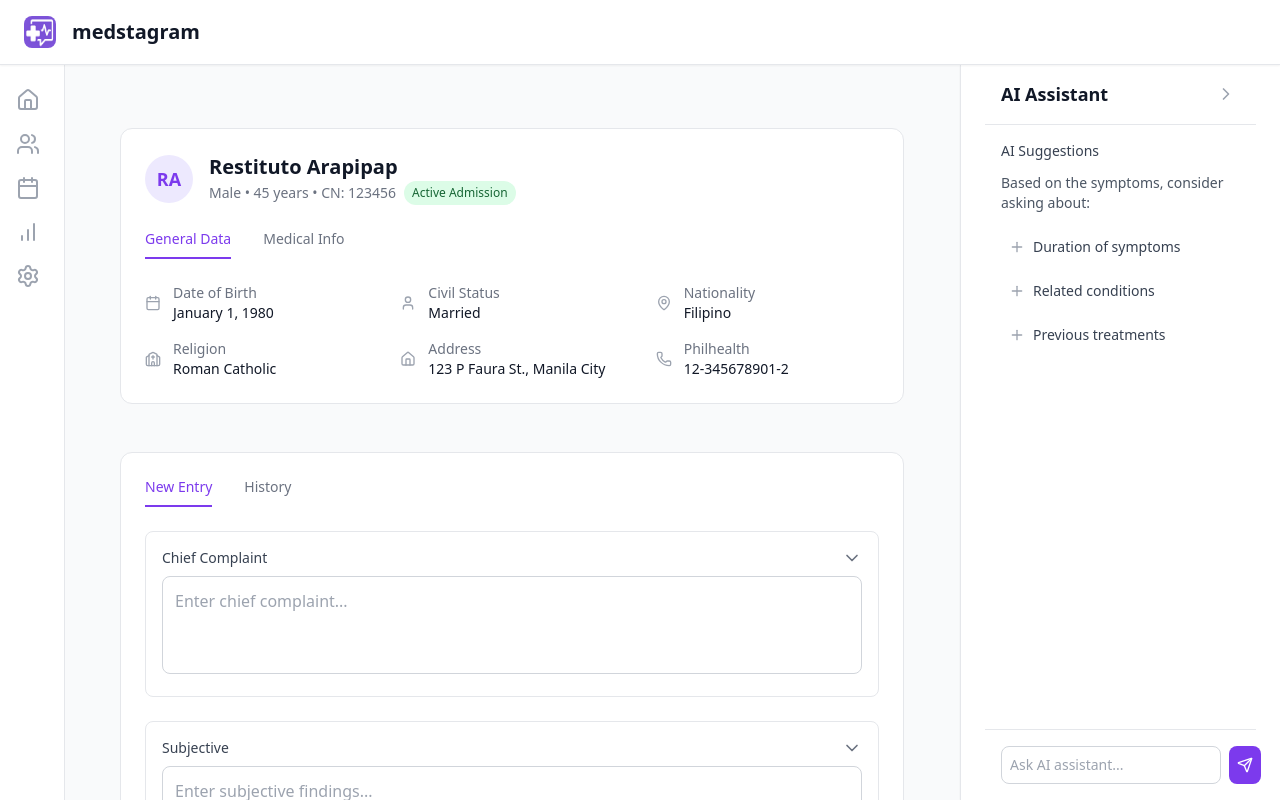
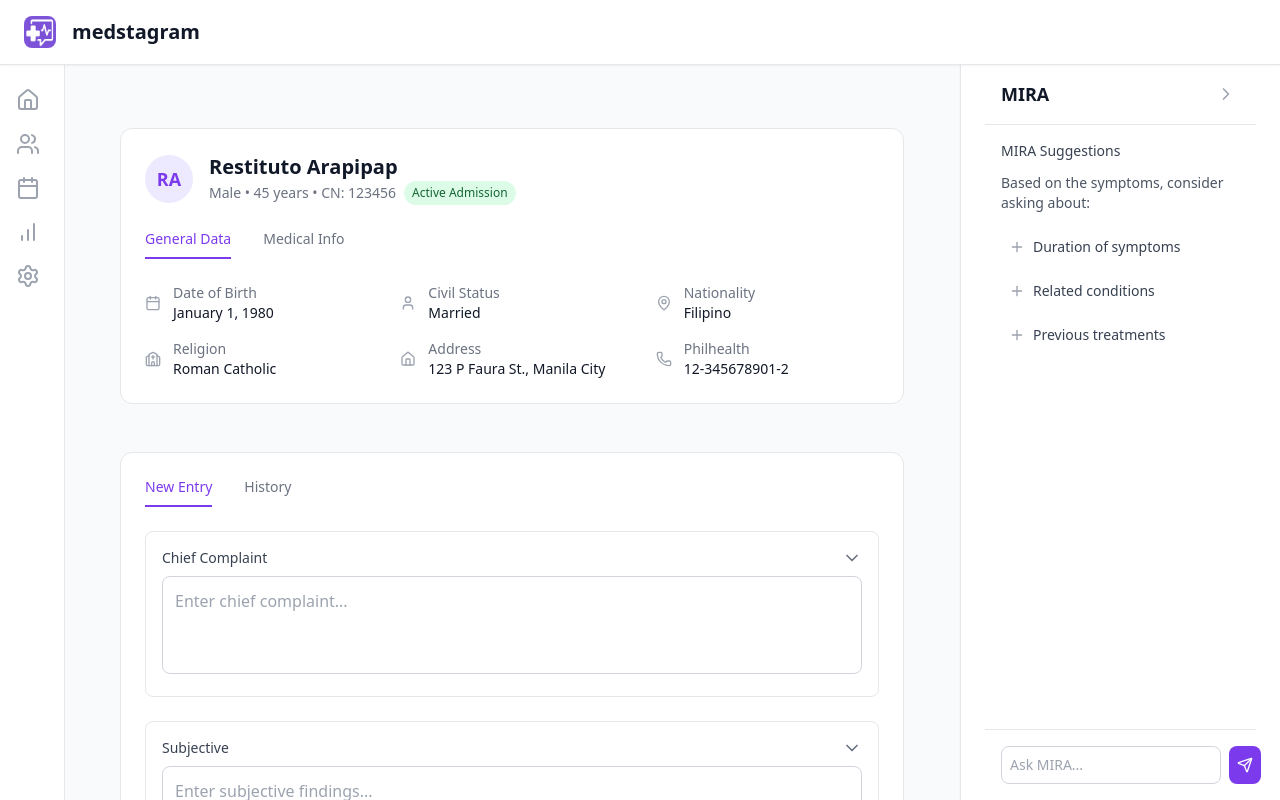
Before and after one commit to mfranco1/medstagram, a React (Vite) app in the folder frontend/: page / in a window 1280 px wide. Shown: the top 800 px of the page. Built offline with nearby package versions, Linux system fonts and the light colour scheme.

Commit message:
feat: rebrand ai assistant to MIRA

```diff
--- a/frontend/src/components/ai/AIAssistantPanel.tsx
+++ b/frontend/src/components/ai/AIAssistantPanel.tsx
@@ -1,18 +1,18 @@
 import { ChevronLeft, ChevronRight, Plus, Send, Bot } from 'lucide-react'
 import { useState } from 'react'
 
-interface AIAssistantPanelProps {
+interface MIRAPanelProps {
   collapsed: boolean
   setCollapsed: (collapsed: boolean) => void
 }
 
-export function AIAssistantPanel({ collapsed, setCollapsed }: AIAssistantPanelProps) {
-  const [aiInput, setAiInput] = useState('')
-  const handleAiSubmit = (e: React.FormEvent | React.KeyboardEvent) => {
+export function MIRAPanel({ collapsed, setCollapsed }: MIRAPanelProps) {
+  const [miraInput, setMiraInput] = useState('')
+  const handleMiraSubmit = (e: React.FormEvent | React.KeyboardEvent) => {
     e.preventDefault()
-    if (aiInput.trim()) {
-      // AI interaction logic would go here
-      setAiInput('')
+    if (miraInput.trim()) {
+      // MIRA interaction logic would go here
+      setMiraInput('')
     }
   }
 
@@ -23,12 +23,12 @@ export function AIAssistantPanel({ collapsed, setCollapsed }: AIAssistantPanelPr
     >
       <div className="p-4 border-b border-gray-200 flex-shrink-0 flex items-center justify-between">
         {!collapsed && (
-          <h3 className="text-lg font-semibold text-gray-900">AI Assistant</h3>
+          <h3 className="text-lg font-semibold text-gray-900">MIRA</h3>
         )}
         <button
           className="p-1 hover:bg-gray-100 rounded transition-colors ml-auto"
           onClick={() => setCollapsed(!collapsed)}
-          aria-label={collapsed ? 'Expand AI Assistant' : 'Collapse AI Assistant'}
+          aria-label={collapsed ? 'Expand MIRA' : 'Collapse MIRA'}
         >
           {collapsed ? (
             <ChevronLeft className="w-5 h-5 text-gray-400" />
@@ -43,7 +43,7 @@ export function AIAssistantPanel({ collapsed, setCollapsed }: AIAssistantPanelPr
           <div className="flex-1 overflow-y-auto">
             <div className="p-4">
               <div className="mb-4">
-                <h4 className="text-sm font-medium text-gray-700 mb-3">AI Suggestions</h4>
+                <h4 className="text-sm font-medium text-gray-700 mb-3">MIRA Suggestions</h4>
                 <p className="text-sm text-gray-600 mb-4">Based on the symptoms, consider asking about:</p>
                 <div className="space-y-2">
                   <button className="flex items-center space-x-2 w-full p-2 text-left text-sm text-gray-700 hover:bg-gray-50 rounded-lg">
@@ -62,17 +62,17 @@ export function AIAssistantPanel({ collapsed, setCollapsed }: AIAssistantPanelPr
               </div>
             </div>
           </div>
-          {/* Fixed AI Input at bottom */}
+          {/* Fixed MIRA Input at bottom */}
           <div className="p-4 border-t border-gray-200 flex-shrink-0">
-            <form className="flex space-x-2" onSubmit={handleAiSubmit}>
+            <form className="flex space-x-2" onSubmit={handleMiraSubmit}>
               <input
                 type="text"
                 className="flex-1 p-2 text-sm border border-gray-300 rounded-lg focus:ring-2 focus:ring-violet-500 focus:border-violet-500"
-                placeholder="Ask AI assistant..."
-                value={aiInput}
-                onChange={e => setAiInput(e.target.value)}
+                placeholder="Ask MIRA..."
+                value={miraInput}
+                onChange={e => setMiraInput(e.target.value)}
                 onKeyDown={e => {
-                  if (e.key === 'Enter' && !e.shiftKey) handleAiSubmit(e)
+                  if (e.key === 'Enter' && !e.shiftKey) handleMiraSubmit(e)
                 }}
               />
               <button
--- a/frontend/src/components/layout/MainLayout.tsx
+++ b/frontend/src/components/layout/MainLayout.tsx
@@ -1,7 +1,7 @@
 import { useState } from 'react'
 import { Header } from './Header'
 import { Sidebar } from './Sidebar'
-import { AIAssistantPanel } from '../ai/AIAssistantPanel'
+import { MIRAPanel } from '../ai/AIAssistantPanel'
 import { Footer } from './Footer'
 
 interface MainLayoutProps {
@@ -9,7 +9,7 @@ interface MainLayoutProps {
 }
 
 export function MainLayout({ children }: MainLayoutProps) {
-  const [aiCollapsed, setAiCollapsed] = useState(false)
+  const [miraCollapsed, setMiraCollapsed] = useState(false)
   const [sidebarExpanded, setSidebarExpanded] = useState(false)
   return (
     <div className="min-h-screen bg-gray-50 flex flex-col">
@@ -20,11 +20,11 @@ export function MainLayout({ children }: MainLayoutProps) {
           <main className="flex-1 p-8 overflow-y-auto">
             {children}
           </main>
-          <div className={aiCollapsed ? 'w-14' : 'w-80'} /> {/* Spacer for fixed AI panel */}
+          <div className={miraCollapsed ? 'w-14' : 'w-80'} /> {/* Spacer for fixed MIRA panel */}
         </div>
       </div>
       <Sidebar onExpandChange={setSidebarExpanded} />
-      <AIAssistantPanel collapsed={aiCollapsed} setCollapsed={setAiCollapsed} />
+      <MIRAPanel collapsed={miraCollapsed} setCollapsed={setMiraCollapsed} />
       <Footer />
     </div>
   )
```
